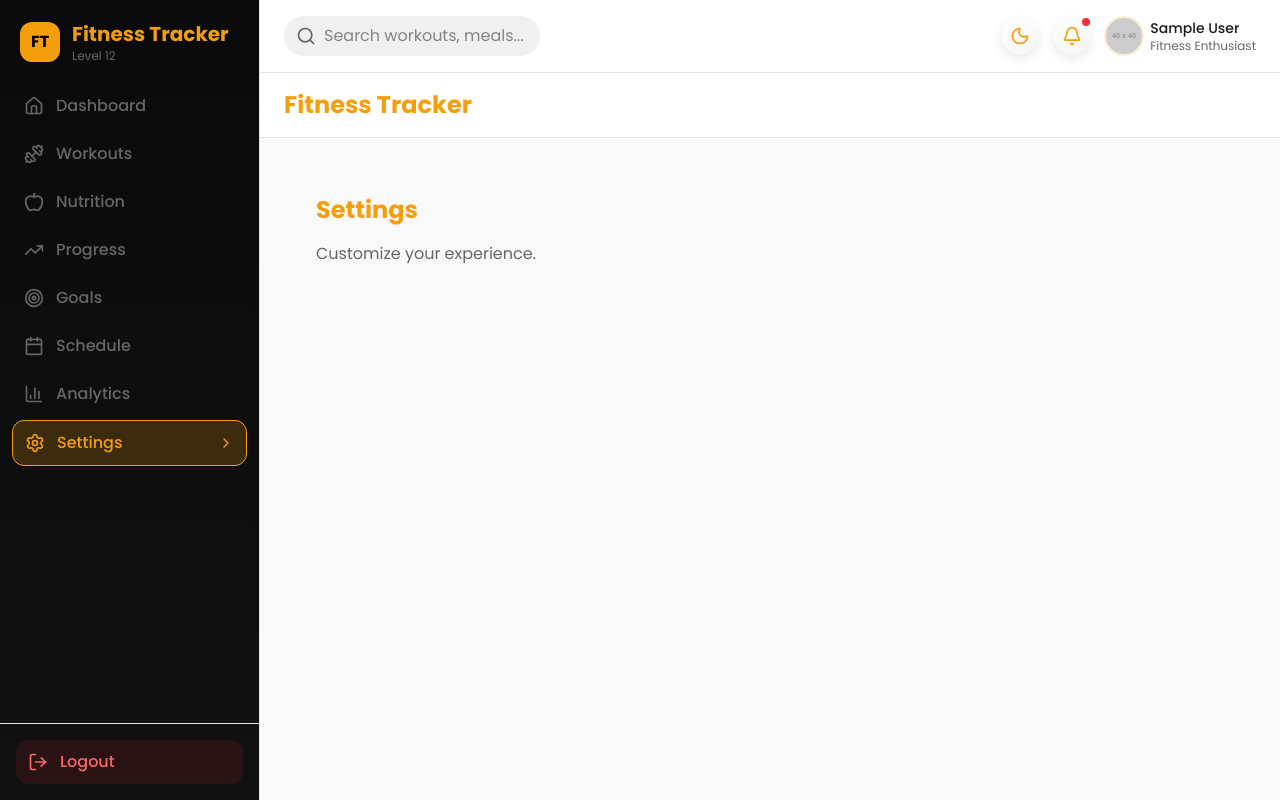
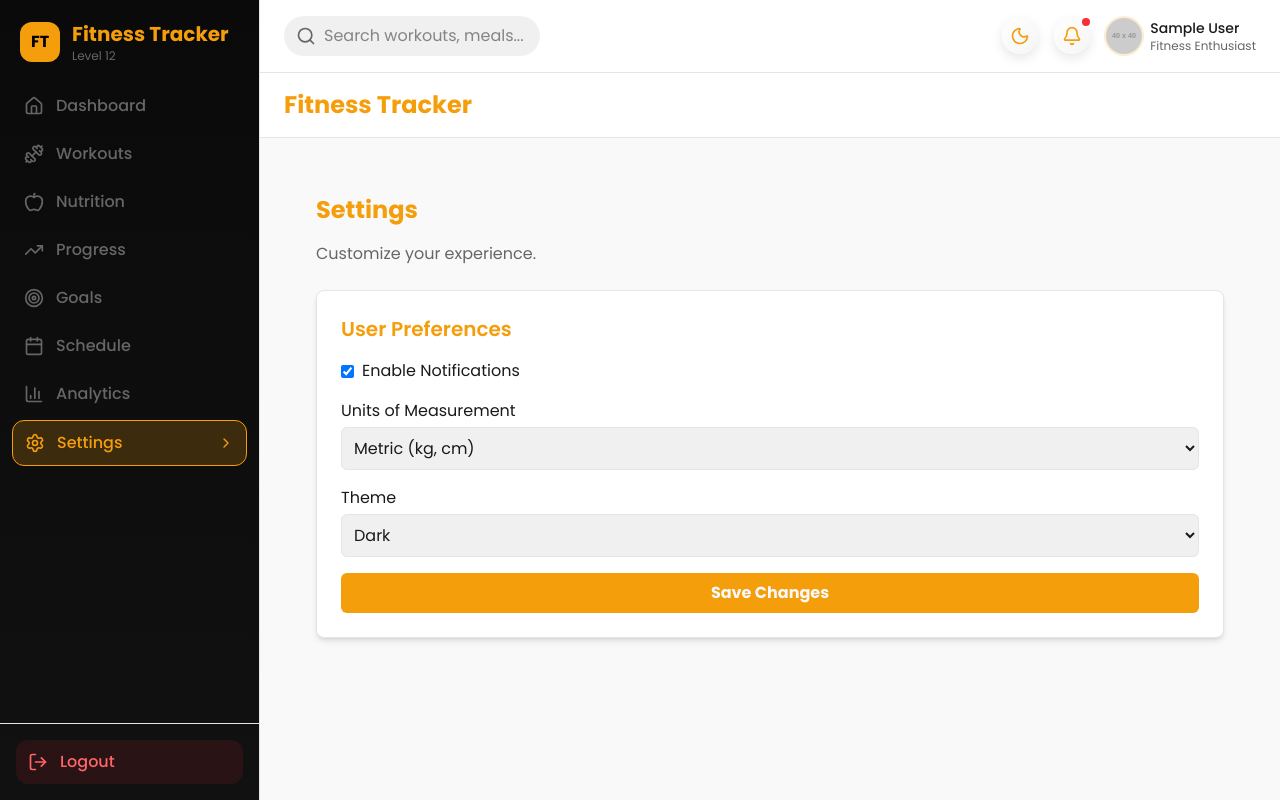
Before and after one commit to OwaisAbdullah644/fitness_tracker, a React (Vite) app in the folder client/: page /dashboard/settings in a window 1280 px wide. Built offline with nearby package versions, Linux system fonts and the light colour scheme; no server answers; sample sign-in values are in the browser's storage; the HTML template or start-up script is replaced by a standard one.

Commit message:
Added the settings page

```diff
--- a/client/src/Dashboard/components/ProgressSummarySection.jsx
+++ b/client/src/Dashboard/components/ProgressSummarySection.jsx
@@ -18,11 +18,10 @@ const ProgressSummarySection = ({ progressEntries = [], onProgressUpdate }) => {
   const [editingId, setEditingId] = useState(null);
   const [editForm, setEditForm] = useState({});
 
-  // Start editing
   const handleEdit = (entry) => {
     setEditingId(entry._id);
     setEditForm({
-      date: entry.date.split("T")[0], // YYYY-MM-DD
+      date: entry.date.split("T")[0],
       weight: entry.weight || "",
       chest: entry.measurements?.chest || "",
       waist: entry.measurements?.waist || "",
@@ -31,13 +30,11 @@ const ProgressSummarySection = ({ progressEntries = [], onProgressUpdate }) => {
     });
   };
 
-  // Cancel editing
   const handleCancel = () => {
     setEditingId(null);
     setEditForm({});
   };
 
-  // Update entry
   const handleUpdate = async () => {
     const userId = localStorage.getItem("userId");
     if (!userId) return toast.error("Login required");
@@ -63,23 +60,19 @@ const ProgressSummarySection = ({ progressEntries = [], onProgressUpdate }) => {
       );
       toast.success("Progress updated!");
       setEditingId(null);
-      onProgressUpdate(); // Refresh parent
+      // onProgressUpdate();
     } catch (err) {
       toast.error("Update failed");
       console.error(err);
     }
   };
 
-  // Delete entry
   const handleDelete = async (id) => {
-    // if (!window.confirm("Delete this progress entry?")) return;
-
     try {
       await axios.delete(
         `https://exotic-felipa-studentofsoftware-ceffa507.koyeb.app/progress/${id}`
       );
       toast.success("Deleted!");
-      onProgressUpdate();
     } catch (err) {
       toast.error("Delete failed");
       console.error(err);
@@ -113,7 +106,6 @@ const ProgressSummarySection = ({ progressEntries = [], onProgressUpdate }) => {
         Progress Summary
       </h3>
 
-      {/* Table with Edit/Delete */}
       <div className="overflow-x-auto mb-8">
         <table className="min-w-full divide-y divide-var(--border)">
           <thead style={{ backgroundColor: "var(--bg-secondary)" }}>
@@ -143,7 +135,7 @@ const ProgressSummarySection = ({ progressEntries = [], onProgressUpdate }) => {
                 <tr key={e._id} className="hover:bg-var(--bg-card-hover)">
                   {editingId === e._id ? (
                     <>
-                      {/* EDIT MODE: Inputs */}
+                      {/* EDIT MODE */}
                       <td className="px-4 py-3">
                         <input
                           type="date"
@@ -258,7 +250,6 @@ const ProgressSummarySection = ({ progressEntries = [], onProgressUpdate }) => {
                     </>
                   ) : (
                     <>
-                      {/* VIEW MODE */}
                       <td className="px-4 py-3 text-sm">
                         {new Date(e.date).toLocaleDateString()}
                       </td>
@@ -293,7 +284,6 @@ const ProgressSummarySection = ({ progressEntries = [], onProgressUpdate }) => {
         </table>
       </div>
 
-      {/* Charts – REQUIRED */}
       {progressEntries.length > 0 && (
         <div>
           <h4 className="text-lg font-semibold mb-4" style={{ color: "var(--accent)" }}>
--- /dev/null
+++ b/client/src/Dashboard/components/SettingSection.jsx
@@ -0,0 +1,115 @@
+// src/Dashboard/components/SettingSection.jsx
+import React, { useState, useEffect } from 'react';
+import axios from 'axios';
+import { motion } from 'framer-motion';
+import toast from 'react-hot-toast';
+
+const SettingSection = () => {
+  const [preferences, setPreferences] = useState({
+    notifications: true,
+    units: 'metric',
+    theme: 'dark',
+  });
+  const [loading, setLoading] = useState(true);
+
+  useEffect(() => {
+    const fetchPreferences = async () => {
+      try {
+        const token = localStorage.getItem('token');
+        const res = await axios.get('http://localhost:3000/preferences', {
+          headers: { Authorization: `Bearer ${token}` },
+        });
+        setPreferences(res.data);
+      } catch (err) {
+        toast.error('Failed to load preferences');
+      } finally {
+        setLoading(false);
+      }
+    };
+    fetchPreferences();
+  }, []);
+
+  const handleChange = (e) => {
+    const { name, value, type, checked } = e.target;
+    setPreferences((prev) => ({
+      ...prev,
+      [name]: type === 'checkbox' ? checked : value,
+    }));
+  };
+
+  const handleSubmit = async (e) => {
+    e.preventDefault();
+    try {
+      const token = localStorage.getItem('token');
+      await axios.put('http://localhost:3000/preferences', preferences, {
+        headers: { Authorization: `Bearer ${token}` },
+      });
+      toast.success('Preferences updated!');
+      // Apply theme to document
+      document.documentElement.setAttribute('data-theme', preferences.theme);
+    } catch (err) {
+      toast.error('Failed to update preferences');
+    }
+  };
+
+  if (loading) return <p className="text-var(--text-muted)">Loading settings...</p>;
+
+  return (
+    <motion.div
+      initial={{ opacity: 0, y: 20 }}
+      animate={{ opacity: 1, y: 0 }}
+      className="mt-6 p-6 rounded-lg shadow-md"
+      style={{ backgroundColor: 'var(--bg-card)', border: '1px solid var(--border)' }}
+    >
+      <h3 className="text-xl font-semibold mb-4" style={{ color: 'var(--accent)' }}>User Preferences</h3>
+      <form onSubmit={handleSubmit} className="space-y-4">
+        <div className="flex items-center">
+          <input
+            type="checkbox"
+            id="notifications"
+            name="notifications"
+            checked={preferences.notifications}
+            onChange={handleChange}
+            className="mr-2"
+          />
+          <label htmlFor="notifications" className="text-var(--text-primary)">Enable Notifications</label>
+        </div>
+        <div>
+          <label className="block text-var(--text-secondary) mb-1">Units of Measurement</label>
+          <select
+            name="units"
+            value={preferences.units}
+            onChange={handleChange}
+            className="w-full p-2 rounded-md"
+            style={{ backgroundColor: 'var(--input-bg)', color: 'var(--text-primary)', border: '1px solid var(--border)' }}
+          >
+            <option value="metric">Metric (kg, cm)</option>
+            <option value="imperial">Imperial (lbs, in)</option>
+          </select>
+        </div>
+        <div>
+          <label className="block text-var(--text-secondary) mb-1">Theme</label>
+          <select
+            name="theme"
+            value={preferences.theme}
+            onChange={handleChange}
+            className="w-full p-2 rounded-md"
+            style={{ backgroundColor: 'var(--input-bg)', color: 'var(--text-primary)', border: '1px solid var(--border)' }}
+          >
+            <option value="dark">Dark</option>
+            <option value="light">Light</option>
+          </select>
+        </div>
+        <button
+          type="submit"
+          className="w-full py-2 rounded-md font-bold"
+          style={{ backgroundColor: 'var(--accent)', color: 'var(--bg-primary)' }}
+        >
+          Save Changes
+        </button>
+      </form>
+    </motion.div>
+  );
+};
+
+export default SettingSection;
--- a/client/src/Dashboard/pages/SettingsPage.jsx
+++ b/client/src/Dashboard/pages/SettingsPage.jsx
@@ -1,6 +1,7 @@
-// src/Dashboard/pages/SettingsPage.jsx
+// src/Dashboard/pages/SettingsPage.jsx (Updated to include SettingSection)
 import React from 'react';
 import { motion } from 'framer-motion';
+import SettingSection from '../components/SettingSection';
 
 const SettingsPage = () => (
   <motion.div
@@ -10,6 +11,7 @@ const SettingsPage = () => (
   >
     <h2 className="text-2xl font-bold mb-4" style={{ color: 'var(--accent)' }}>Settings</h2>
     <p style={{ color: 'var(--text-muted)' }}>Customize your experience.</p>
+    <SettingSection />
   </motion.div>
 );
 
```
